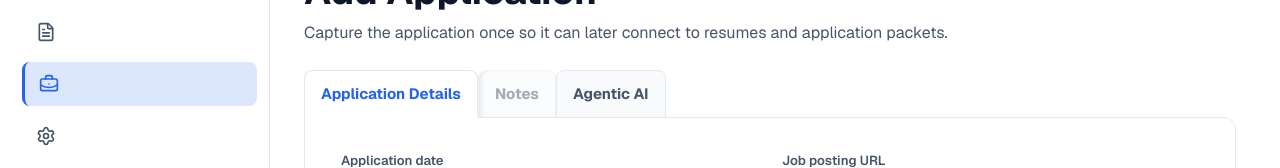
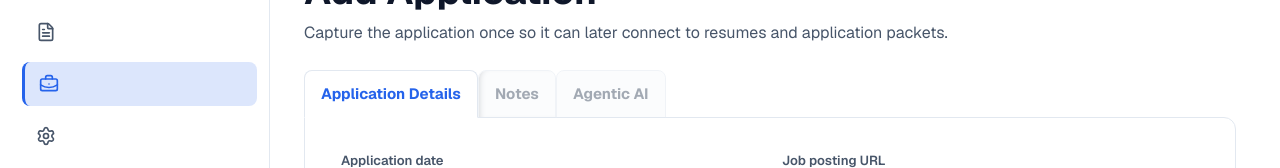
Before and after one commit to tuckthomas/ApplyFill, a React (Vite) app in the folder frontend/: page /job-tracker/new in a window 1280 px wide. Shown: the part 174-342 px from the top of the page. Built offline with nearby package versions, Linux system fonts and the light colour scheme; no server answers.

Commit message:
Disable Agentic AI until application save

```diff
--- a/frontend/src/components/job-tracker/JobApplicationForm.tsx
+++ b/frontend/src/components/job-tracker/JobApplicationForm.tsx
@@ -47,11 +47,12 @@ export default function JobApplicationForm({
   onSubmit,
   value
 }: JobApplicationFormProps) {
-  const [activeTab, setActiveTab] = useState<'agent' | 'details' | 'notes'>(initialTab);
+  const allowedInitialTab = mode === 'add' ? 'details' : initialTab;
+  const [activeTab, setActiveTab] = useState<'agent' | 'details' | 'notes'>(allowedInitialTab);
   const idPrefix = useId().replace(/:/g, '');
   useEffect(() => {
-    setActiveTab(initialTab);
-  }, [initialTab]);
+    setActiveTab(allowedInitialTab);
+  }, [allowedInitialTab]);
 
   return (
     <div className="tracker-form-panel" aria-label="Application form">
@@ -62,7 +63,12 @@ export default function JobApplicationForm({
         tabs={[
           { id: 'details', label: 'Application Details' },
           { id: 'notes', label: 'Notes', disabled: mode === 'add', disabledReason: mode === 'add' ? 'Save the application before adding notes.' : undefined },
-          ...(agentContent ? [{ id: 'agent', label: 'Agentic AI' }] : [])
+          ...(agentContent ? [{
+            id: 'agent',
+            label: 'Agentic AI',
+            disabled: mode === 'add',
+            disabledReason: mode === 'add' ? 'Save the application before using Agentic AI.' : undefined,
+          }] : [])
         ]}
         footer={activeTab !== 'agent' ? (
           <>
```
Also changed, not shown: 1 other file (tests, documents, lock files or other folders).
